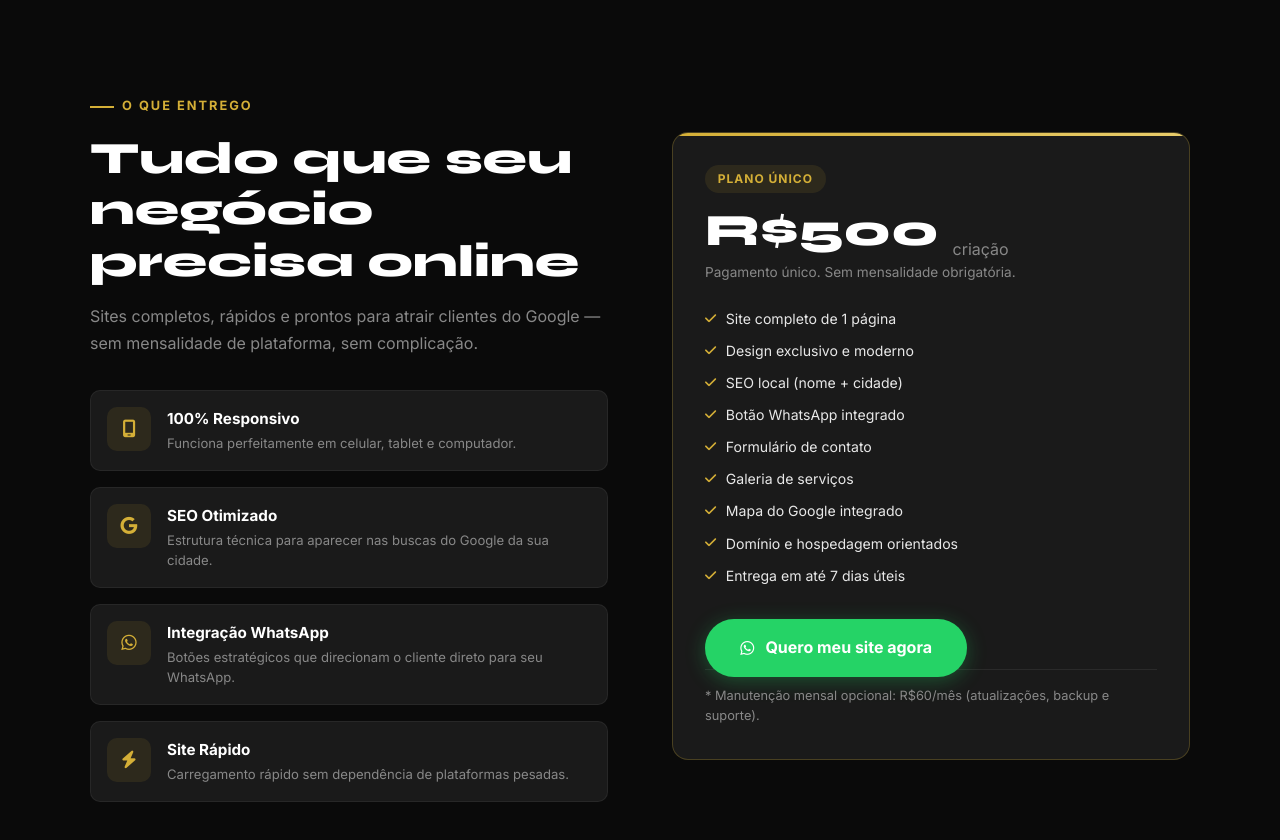
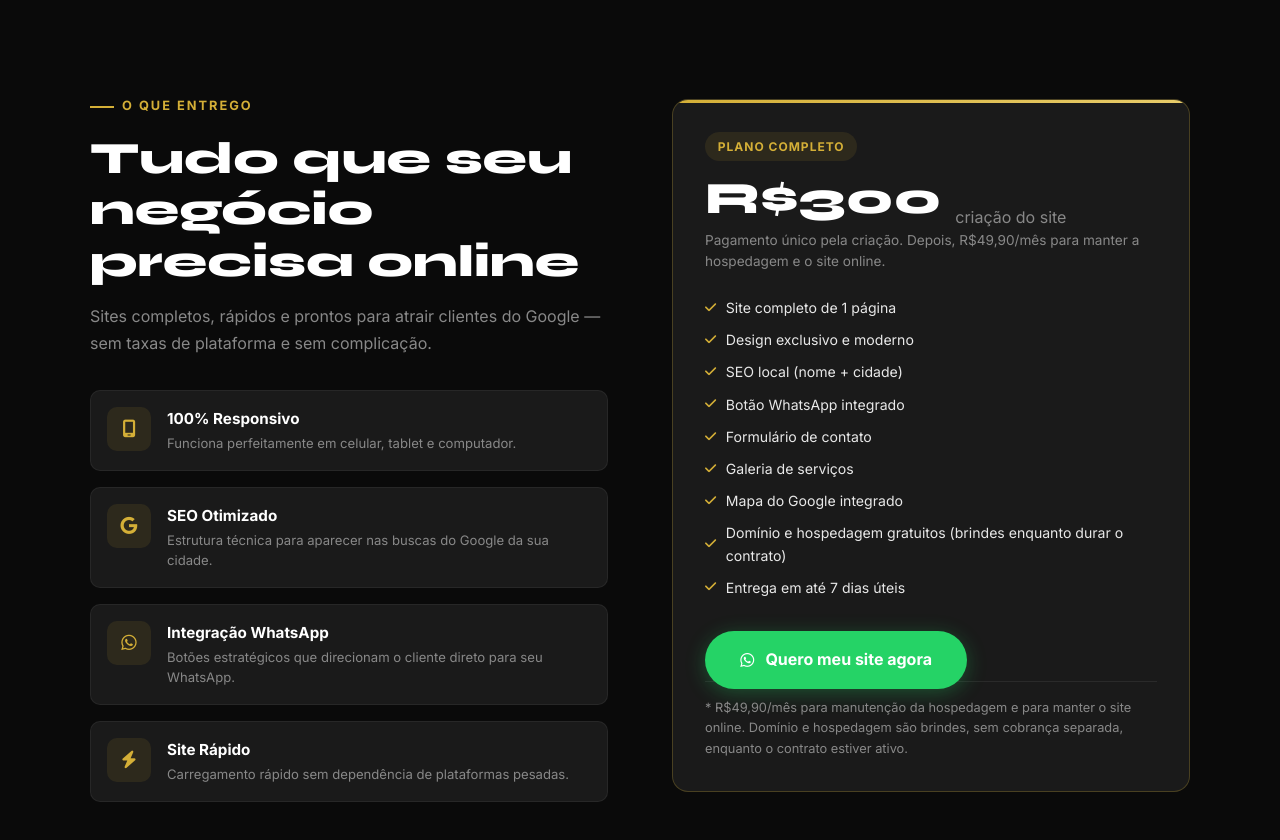
Before and after one commit to meteusgtr/meteusgtr.github.io, a plain HTML site: page index.html in a window 1280 px wide. Shown: the part 1900-2740 px from the top of the page. Drawn offline with Linux system fonts and the light colour scheme.

Commit message:
Update index.html

```diff
--- a/index.html
+++ b/index.html
@@ -42,7 +42,7 @@
       "name": "Pernambuco"
     },
     "serviceType": "Web Design",
-    "priceRange": "R$400 - R$800"
+    "priceRange": "R$300 + R$49,90/mês"
   }
   </script>
 
@@ -879,8 +879,8 @@
         <span class="stat-label">Para entregar</span>
       </div>
       <div class="stat-item">
-        <span class="stat-num">R$400</span>
-        <span class="stat-label">A partir de</span>
+        <span class="stat-num">R$300</span>
+        <span class="stat-label">Criação do site</span>
       </div>
     </div>
   </div>
@@ -978,7 +978,7 @@
       <div class="services-text reveal">
         <div class="section-label">O que entrego</div>
         <h2 class="section-title">Tudo que seu negócio precisa online</h2>
-        <p class="section-sub">Sites completos, rápidos e prontos para atrair clientes do Google — sem mensalidade de plataforma, sem complicação.</p>
+        <p class="section-sub">Sites completos, rápidos e prontos para atrair clientes do Google — sem taxas de plataforma e sem complicação.</p>
 
         <div class="service-list">
           <div class="service-item">
@@ -1013,9 +1013,9 @@
       </div>
 
       <div class="pricing-card reveal">
-        <div class="pricing-badge">Plano Único</div>
-        <div class="pricing-price">R$500 <sub>criação</sub></div>
-        <p class="pricing-desc">Pagamento único. Sem mensalidade obrigatória.</p>
+        <div class="pricing-badge">Plano Completo</div>
+        <div class="pricing-price">R$300 <sub>criação do site</sub></div>
+        <p class="pricing-desc">Pagamento único pela criação. Depois, R$49,90/mês para manter a hospedagem e o site online.</p>
         <ul class="pricing-features">
           <li><i class="fa-solid fa-check"></i> Site completo de 1 página</li>
           <li><i class="fa-solid fa-check"></i> Design exclusivo e moderno</li>
@@ -1024,14 +1024,14 @@
           <li><i class="fa-solid fa-check"></i> Formulário de contato</li>
           <li><i class="fa-solid fa-check"></i> Galeria de serviços</li>
           <li><i class="fa-solid fa-check"></i> Mapa do Google integrado</li>
-          <li><i class="fa-solid fa-check"></i> Domínio e hospedagem orientados</li>
+          <li><i class="fa-solid fa-check"></i> Domínio e hospedagem gratuitos (brindes enquanto durar o contrato)</li>
           <li><i class="fa-solid fa-check"></i> Entrega em até 7 dias úteis</li>
         </ul>
         <a href="https://wa.me/558199999999?text=Quero um site para meu negócio. Me conta mais!" class="btn-whatsapp" target="_blank" rel="noopener">
           <i class="fa-brands fa-whatsapp"></i>
           Quero meu site agora
         </a>
-        <p class="pricing-note">* Manutenção mensal opcional: R$60/mês (atualizações, backup e suporte).</p>
+        <p class="pricing-note">* R$49,90/mês para manutenção da hospedagem e para manter o site online. Domínio e hospedagem são brindes, sem cobrança separada, enquanto o contrato estiver ativo.</p>
       </div>
     </div>
   </div>
```
